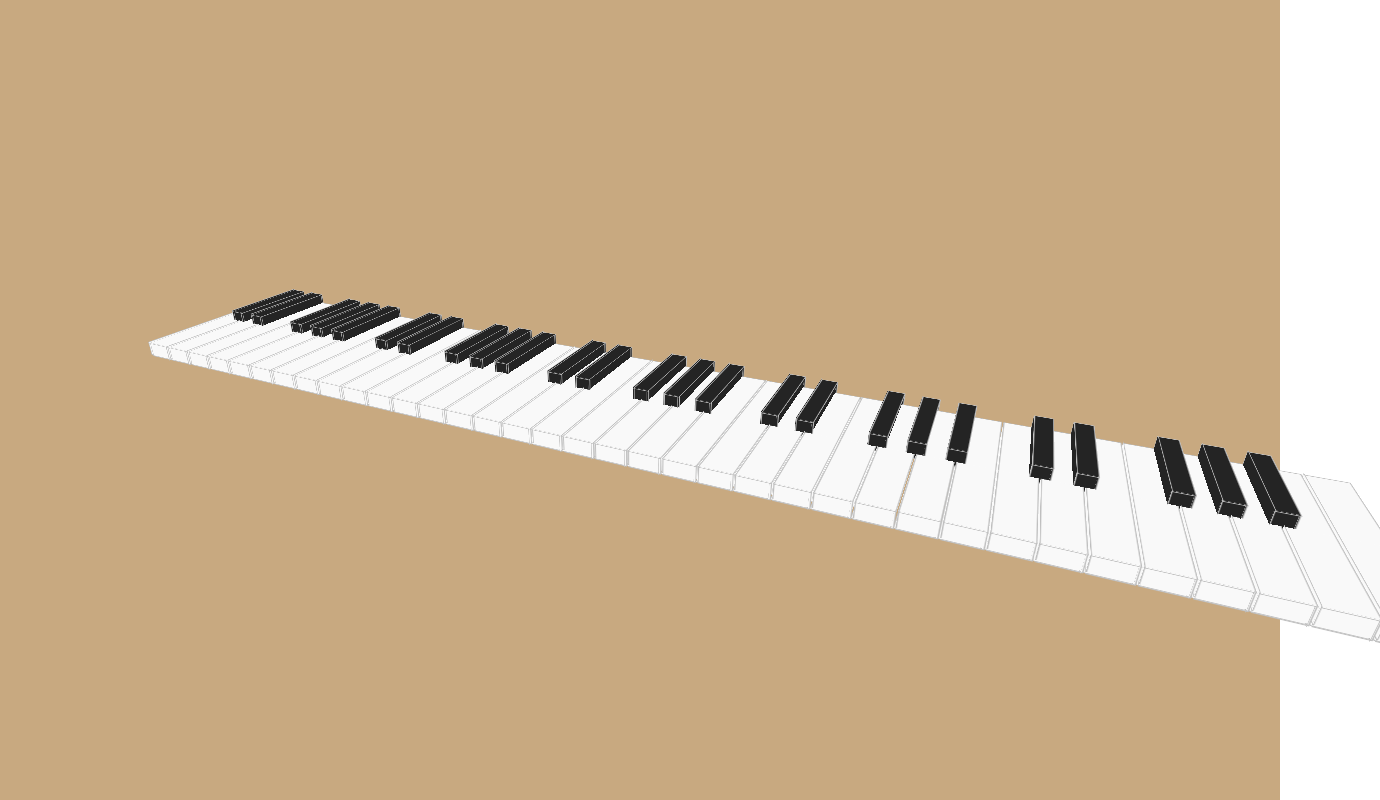
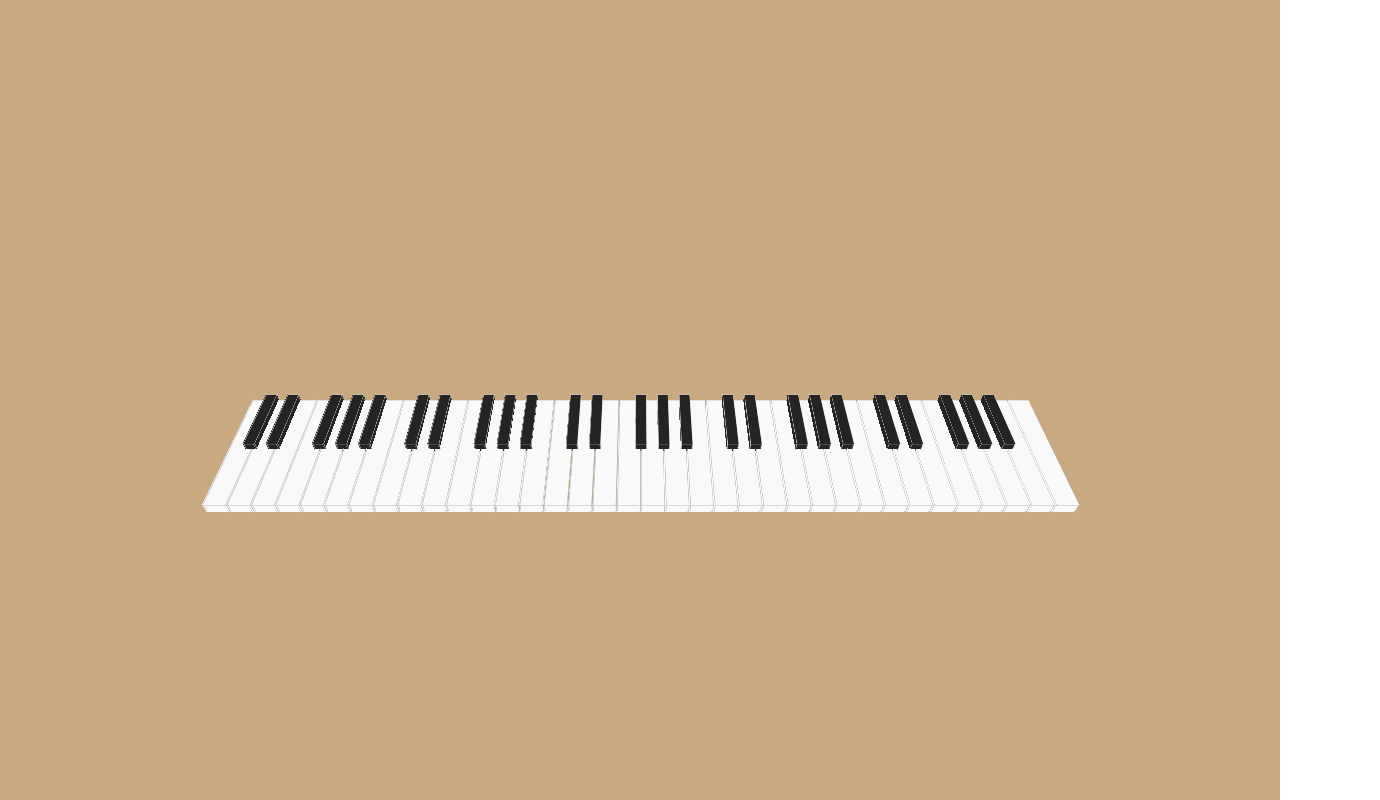
Before and after one commit to Feldspatt/digital-keyboard, a React (Vite) app: page / in a window 1280 px wide. Shown: the whole page, 1380 px wide, since content can reach past the window. Built offline with nearby package versions, Linux system fonts and the light colour scheme.

Commit message:
paramétrisé perspective

```diff
--- a/src/App.tsx
+++ b/src/App.tsx
@@ -1,11 +1,12 @@
 import './App.css'
 import {Piano3d} from "./components/piano3d/piano3d.tsx";
-import {PerspectiveContext} from "./components/3d/PerspectiveContext.tsx";
+import {PerspectiveContext} from "./components/3d/PerspectiveContext/PerspectiveContext.tsx";
 
 function App() {
     return (<>
         {/*<PerspectiveContext/>*/}
-        <PerspectiveContext>
+        <PerspectiveContext
+        >
             <Piano3d/>
         </PerspectiveContext>
         {/*<PianoKeyboard/>*/}
--- a/src/components/3d/PerspectiveContext.tsx
+++ /dev/null
@@ -1,21 +0,0 @@
-import type {ReactNode} from "react";
-
-export function PerspectiveContext ({ children }: { children: ReactNode }) {
-    return (
-        <div style={{
-            width: '100vw',
-            height: '100vh',
-            display: 'flex',
-            alignItems: 'center',
-            justifyContent: 'center',
-            perspective: '800px',
-        }}>
-            <div style={{
-                transform: 'rotateX(-25deg) rotateY(-25deg)',
-                transformStyle: 'preserve-3d'
-            }}>
-                {children}
-            </div>
-        </div>
-    );
-};
--- /dev/null
+++ b/src/components/3d/PerspectiveContext/PerspectiveContext.css
@@ -0,0 +1,14 @@
+.perspective-context {
+    width: 100vw;
+    height: 100vh;
+    display: flex;
+    align-items: center;
+    justify-content: center;
+    perspective: 800px;
+    overflow: hidden;
+}
+
+.perspective-camera {
+    transform-style: preserve-3d;
+    transition: transform 0.8s cubic-bezier(0.4, 0, 0.2, 1);
+}
--- /dev/null
+++ b/src/components/3d/PerspectiveContext/PerspectiveContext.tsx
@@ -0,0 +1,66 @@
+import type {CSSProperties} from "react";
+import './PerspectiveContext.css'
+
+// Custom perspective properties
+interface PerspectiveProps {
+    rotX?: number;  // Rotation X in degrees
+    rotY?: number;  // Rotation Y in degrees
+    rotZ?: number;  // Rotation Z in degrees
+    transX?: number; // Translation X in pixels
+    transY?: number; // Translation Y in pixels
+    transZ?: number; // Translation Z in pixels
+    scale?: number;  // Scale factor
+}
+
+// Default values for perspective properties
+export const DEFAULT_PERSPECTIVE: Required<PerspectiveProps> = {
+    rotX: -45,
+    rotY: 0,
+    rotZ: 0,
+    transX: 0,
+    transY: 300,
+    transZ: -200,
+    scale: 1,
+};
+
+// Utility type to convert perspective props to transform string
+export const perspectiveToTransform = (props: Partial<PerspectiveProps>): string => {
+    const _ = { ...DEFAULT_PERSPECTIVE, ...props }
+
+    return [
+        `rotateX(${_.rotX}deg)`,
+        `rotateY(${_.rotY}deg)`,
+        `rotateZ(${_.rotZ}deg)`,
+        `translate3d(${_.transX}px, ${_.transY}px, ${_.transZ}px)`,
+        `scale(${_.scale})`,
+    ].join(' ');
+};
+
+// Combined type for component props
+export interface PerspectiveContextProps extends Omit<CSSProperties, 'transform'> {
+    children: React.ReactNode;
+    className?: string;
+    duration?: number; // Animation duration in milliseconds
+    easing?: string;  // CSS easing function
+    perspectiveProps?:  PerspectiveProps
+}
+
+export function PerspectiveContext ({
+    children,
+    duration = 1000,
+    easing = 'cubic-bezier(0.4, 0, 0.2, 1)',
+    perspectiveProps
+}: PerspectiveContextProps) {
+    const combinedStyle: CSSProperties = {
+        transform: perspectiveToTransform(perspectiveProps ?? {}),
+        transition: `transform ${duration}ms ${easing}`,
+    }
+
+    return (
+        <div className="perspective-context">
+            <div className={"perspective-camera"} style={combinedStyle}>
+                {children}
+            </div>
+        </div>
+    );
+};
```
